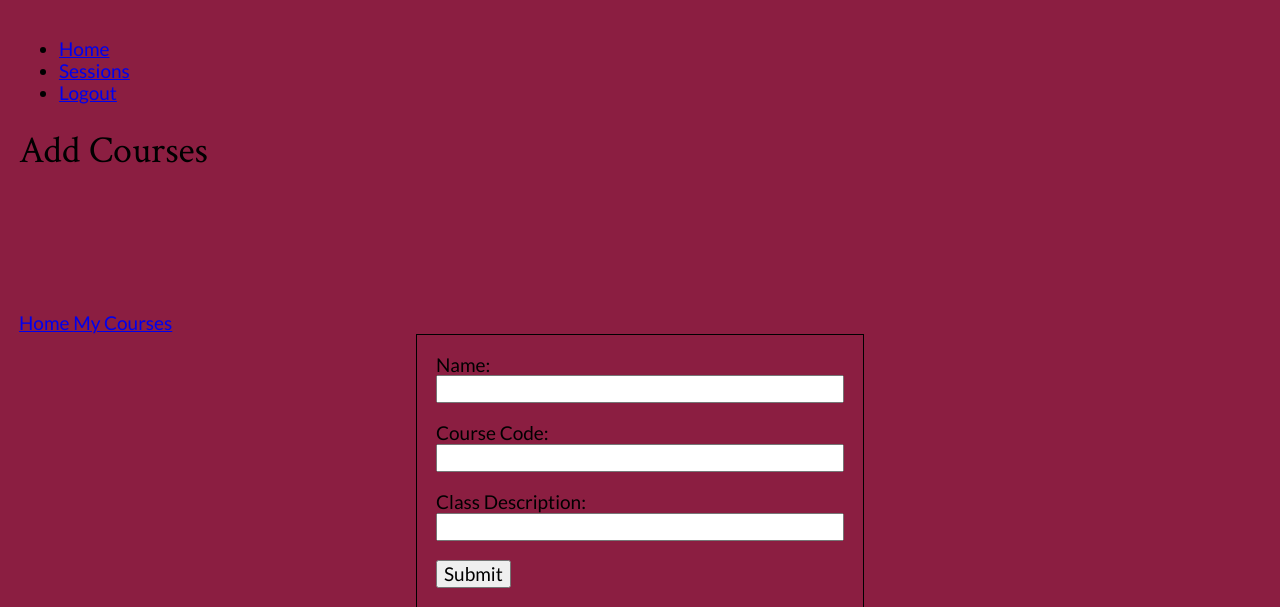
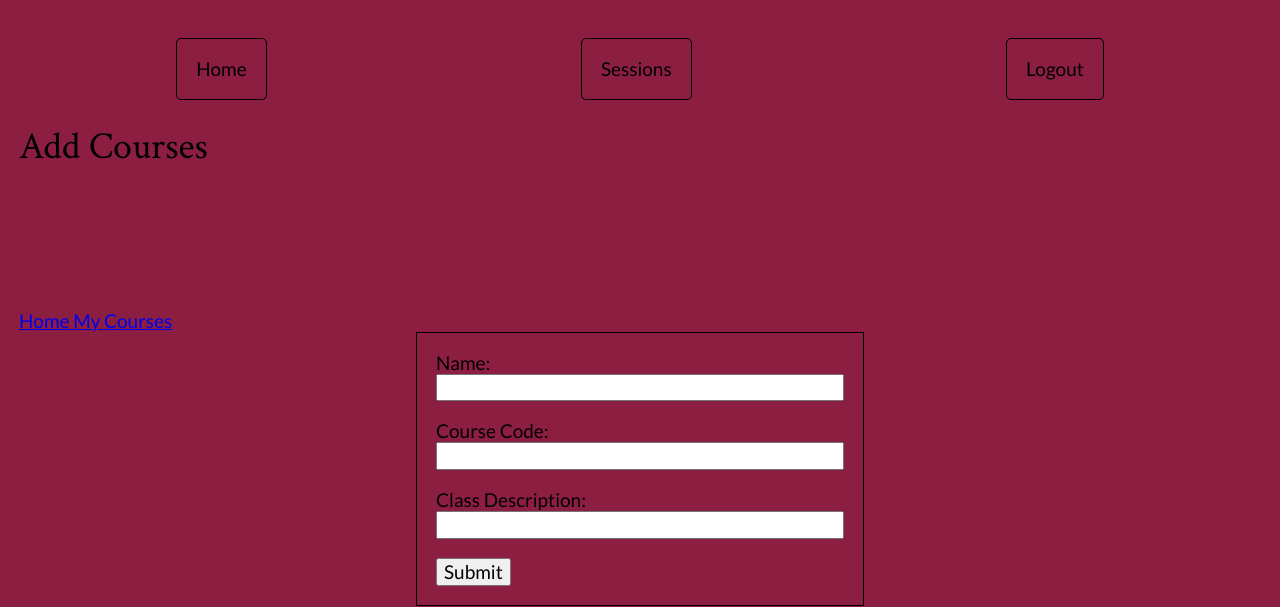
Before and after one commit to jmorris1990/green-portal, a Flask app: template portal/templates/add_courses.html in a window 1280 px wide. Shown: the top 607 px of the page. Run offline with Flask 2, Linux system fonts and the light colour scheme; the template is opened without the code that fills it, so the values that code supplies are empty; some libraries are stand-ins or nearby versions.

Commit message:
New navbar

```diff
--- a/portal/static/styles.css
+++ b/portal/static/styles.css
@@ -60,3 +60,24 @@
  label input {
    width: 100%;
  }
+
+.navbar {
+  display: flex;
+  justify-content: space-around;
+  flex-flow: row wrap;
+  list-style-type: none;
+  padding-left: 0;
+}
+
+.navbar a {
+  color: black;
+  display: inline-block;
+  padding: 1em 1em;
+  border: 1px solid black;
+  border-radius: 5px;
+  text-decoration: none;
+}
+
+.navbar a:hover {
+  background-color: white;
+}
```
